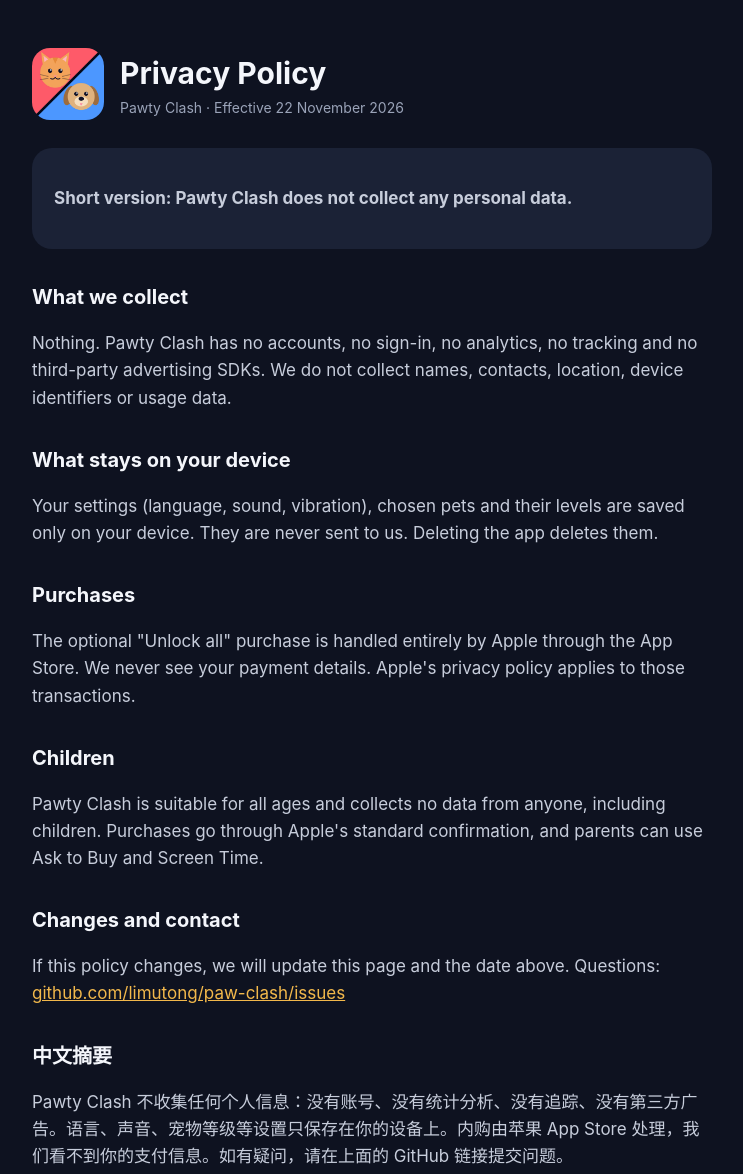
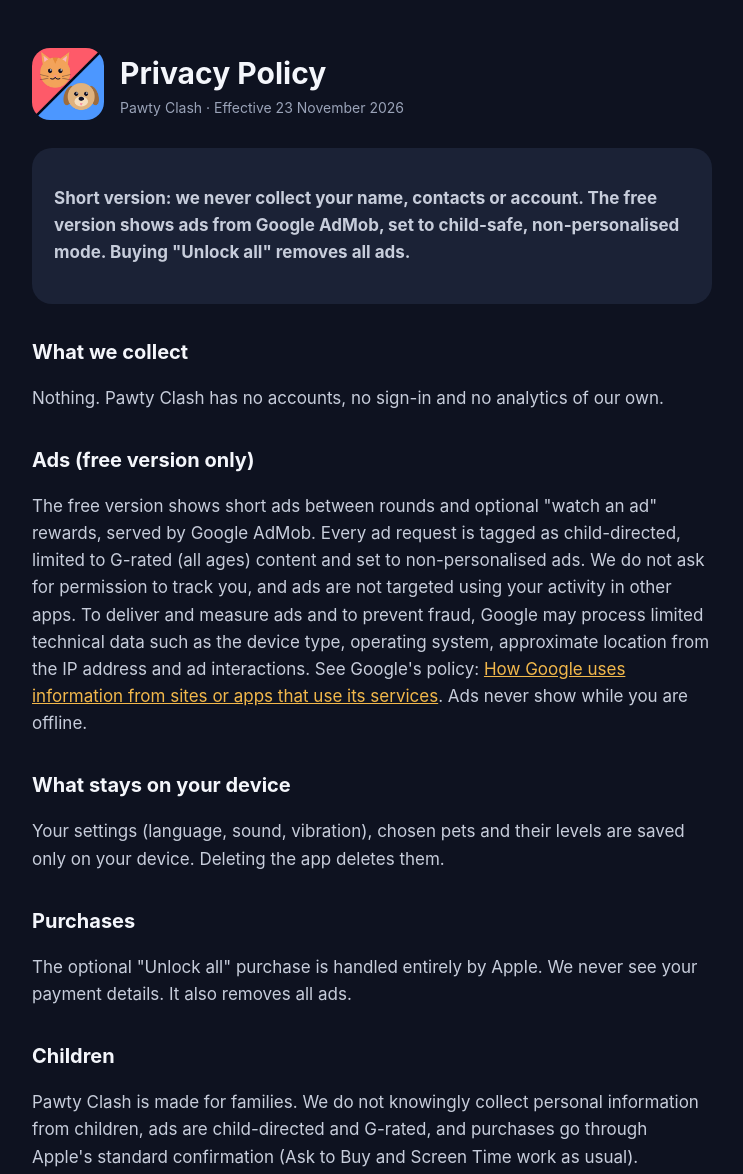
Before and after one commit to limutong/paw-clash, a plain HTML site: page privacy.html in a window 1280 px wide. Shown: the top 1174 px of the page, without its empty margins (268-1011 px from the left). Drawn offline with Linux system fonts and the light colour scheme.

Commit message:
Privacy policy: describe child-directed AdMob ads

```diff
--- a/privacy.html
+++ b/privacy.html
@@ -1,17 +1,19 @@
 <!doctype html><html lang="en"><head><meta charset="utf-8"><meta name="viewport" content="width=device-width,initial-scale=1">
 <title>Pawty Clash — Privacy Policy</title><link rel="stylesheet" href="style.css"></head><body><main>
-<header><img src="icon.png" alt="Pawty Clash icon"><div><h1>Privacy Policy</h1><div class="muted">Pawty Clash · Effective 22 November 2026</div></div></header>
-<div class="card"><p><b>Short version: Pawty Clash does not collect any personal data.</b></p></div>
+<header><img src="icon.png" alt="Pawty Clash icon"><div><h1>Privacy Policy</h1><div class="muted">Pawty Clash · Effective 23 November 2026</div></div></header>
+<div class="card"><p><b>Short version: we never collect your name, contacts or account. The free version shows ads from Google AdMob, set to child-safe, non-personalised mode. Buying "Unlock all" removes all ads.</b></p></div>
 <h2>What we collect</h2>
-<p>Nothing. Pawty Clash has no accounts, no sign-in, no analytics, no tracking and no third-party advertising SDKs. We do not collect names, contacts, location, device identifiers or usage data.</p>
+<p>Nothing. Pawty Clash has no accounts, no sign-in and no analytics of our own.</p>
+<h2>Ads (free version only)</h2>
+<p>The free version shows short ads between rounds and optional "watch an ad" rewards, served by Google AdMob. Every ad request is tagged as child-directed, limited to G-rated (all ages) content and set to non-personalised ads. We do not ask for permission to track you, and ads are not targeted using your activity in other apps. To deliver and measure ads and to prevent fraud, Google may process limited technical data such as the device type, operating system, approximate location from the IP address and ad interactions. See Google's policy: <a href="https://policies.google.com/technologies/partner-sites">How Google uses information from sites or apps that use its services</a>. Ads never show while you are offline.</p>
 <h2>What stays on your device</h2>
-<p>Your settings (language, sound, vibration), chosen pets and their levels are saved only on your device. They are never sent to us. Deleting the app deletes them.</p>
+<p>Your settings (language, sound, vibration), chosen pets and their levels are saved only on your device. Deleting the app deletes them.</p>
 <h2>Purchases</h2>
-<p>The optional "Unlock all" purchase is handled entirely by Apple through the App Store. We never see your payment details. Apple's privacy policy applies to those transactions.</p>
+<p>The optional "Unlock all" purchase is handled entirely by Apple. We never see your payment details. It also removes all ads.</p>
 <h2>Children</h2>
-<p>Pawty Clash is suitable for all ages and collects no data from anyone, including children. Purchases go through Apple's standard confirmation, and parents can use Ask to Buy and Screen Time.</p>
+<p>Pawty Clash is made for families. We do not knowingly collect personal information from children, ads are child-directed and G-rated, and purchases go through Apple's standard confirmation (Ask to Buy and Screen Time work as usual).</p>
 <h2>Changes and contact</h2>
 <p>If this policy changes, we will update this page and the date above. Questions: <a href="https://github.com/limutong/paw-clash/issues">github.com/limutong/paw-clash/issues</a></p>
 <h2>中文摘要</h2>
-<p>Pawty Clash 不收集任何个人信息：没有账号、没有统计分析、没有追踪、没有第三方广告。语言、声音、宠物等级等设置只保存在你的设备上。内购由苹果 App Store 处理，我们看不到你的支付信息。如有疑问，请在上面的 GitHub 链接提交问题。</p>
+<p>我们不收集姓名、联系人或账号信息。免费版会显示 Google AdMob 的广告，全部设置为"面向儿童"、仅 G 级（全年龄）内容、非个性化广告，我们不请求跟踪授权。为投放和防作弊，Google 可能处理设备类型、系统版本、由 IP 推断的大致位置和广告互动等有限技术数据。离线时不显示广告。购买"解锁全部"后不再显示任何广告。设置和宠物等级只保存在你的设备上。如有疑问，请在上面的 GitHub 链接提交问题。</p>
 </main></body></html>
```
Also changed, not shown: index.html (+2 -2 lines).
